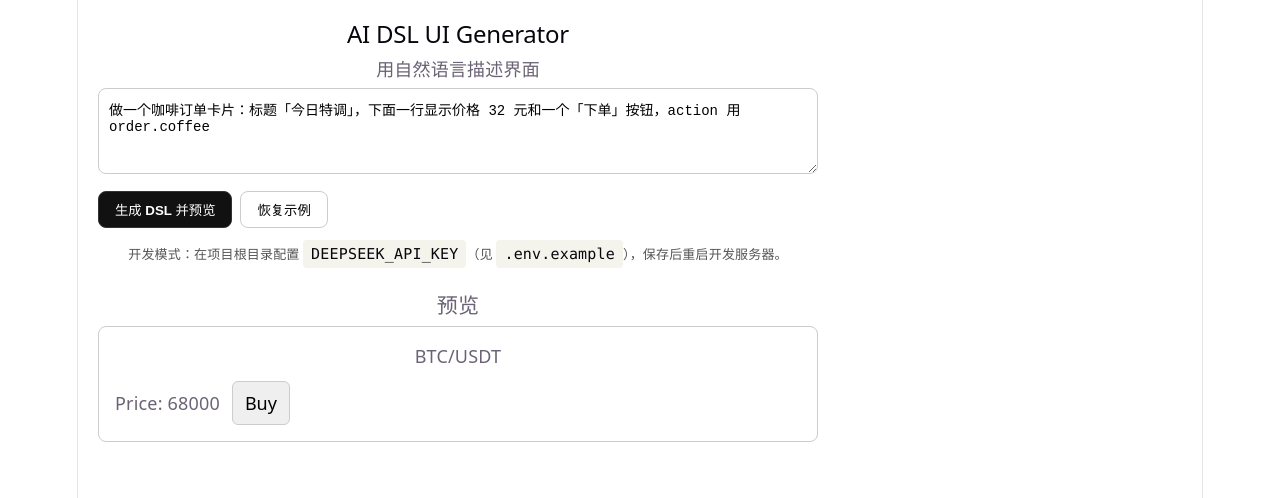
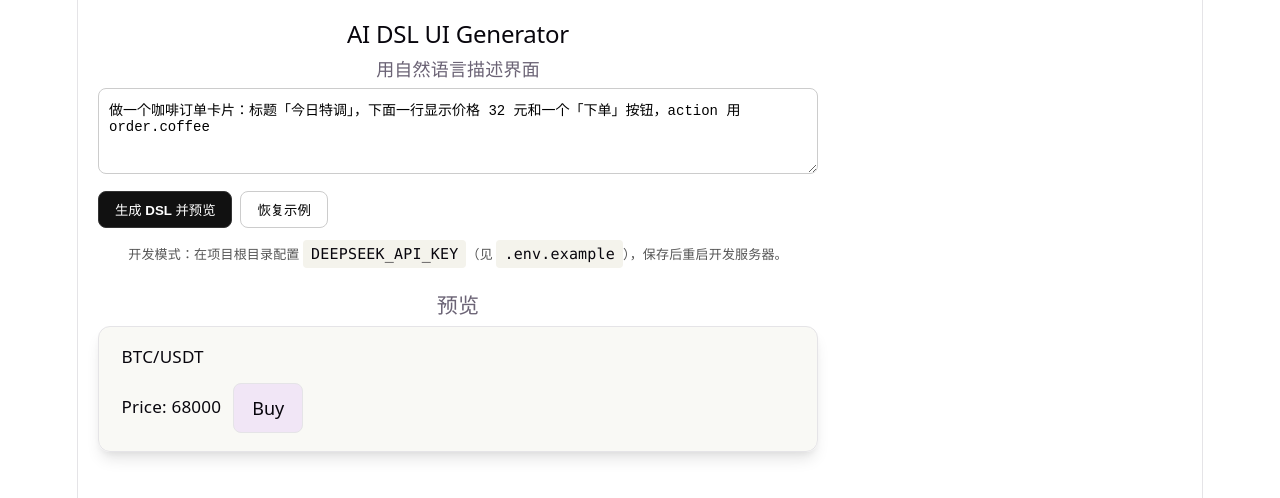
Before and after one commit to sakuraneo/AI-DSL-UI-Generator, a React (Vite) app: page / in a window 1280 px wide. Shown: the top 498 px of the page. Built offline with nearby package versions, Linux system fonts and the light colour scheme.

Commit message:
feat: 抽取Renderer文件的内联样式

```diff
--- a/src/App.tsx
+++ b/src/App.tsx
@@ -111,7 +111,11 @@ export default function App() {
       )}
 
       <h3 style={{ marginTop: 24, marginBottom: 8 }}>预览</h3>
-      <div style={{ marginTop: 8 }}>
+      <div
+        style={{ marginTop: 8, textAlign: "start" }}
+        role="region"
+        aria-label="DSL 预览"
+      >
         <Renderer node={dsl} />
       </div>
     </div>
--- a/src/components/Renderer.tsx
+++ b/src/components/Renderer.tsx
@@ -3,24 +3,24 @@ import type { DSLNode } from "../schema/types";
 export default function Renderer({ node }: { node: DSLNode }) {
   switch (node.type) {
     case "text":
-      return <p style={{ margin: 0 }}>{node.content}</p>;
+      return <p className="dsl-text">{node.content}</p>;
 
     case "button":
       return (
         <button
           type="button"
+          className="dsl-btn"
           onClick={() => {
             if (node.action) {
               console.log("DSL action:", node.action);
             }
           }}
-          style={{
-            padding: "8px 12px",
-            border: "1px solid #ccc",
-            borderRadius: 6,
-            cursor: "pointer",
-            font: "inherit",
-          }}
+          aria-label={
+            node.action
+              ? `${node.label}，操作 ${node.action}`
+              : undefined
+          }
+          title={node.action ? `action: ${node.action}` : undefined}
         >
           {node.label}
         </button>
@@ -28,30 +28,21 @@ export default function Renderer({ node }: { node: DSLNode }) {
 
     case "card":
       return (
-        <div
-          style={{
-            border: "1px solid #ccc",
-            borderRadius: 8,
-            padding: 16,
-            display: "flex",
-            flexDirection: "column",
-            gap: 12,
-          }}
-        >
+        <section className="dsl-card" aria-label="卡片内容">
           {node.children.map((child, index) => (
             <Renderer key={index} node={child} />
           ))}
-        </div>
+        </section>
       );
 
     case "container":
       return (
         <div
+          className="dsl-container"
           style={{
-            display: "flex",
             flexDirection: node.direction ?? "column",
             gap: node.gap ?? 8,
-            alignItems: node.direction === "row" ? "center" : undefined,
+            alignItems: node.direction === "row" ? "center" : "stretch",
             flexWrap: node.direction === "row" ? "wrap" : undefined,
           }}
         >
--- a/src/index.css
+++ b/src/index.css
@@ -109,3 +109,57 @@ code {
   padding: 4px 8px;
   background: var(--code-bg);
 }
+
+/* DSL 预览：与 :root 明暗色变量一致 */
+.dsl-text {
+  margin: 0;
+  color: var(--text-h);
+  line-height: 1.45;
+  font-size: 0.95rem;
+}
+
+.dsl-btn {
+  display: inline-flex;
+  align-items: center;
+  justify-content: center;
+  min-height: 2.75rem;
+  padding: 0.5rem 1rem;
+  border-radius: 8px;
+  border: 1px solid var(--border);
+  background: var(--accent-bg);
+  color: var(--text-h);
+  font: inherit;
+  cursor: pointer;
+  box-sizing: border-box;
+}
+
+.dsl-btn:hover {
+  border-color: var(--accent-border);
+}
+
+.dsl-btn:focus {
+  outline: none;
+}
+
+.dsl-btn:focus-visible {
+  outline: 2px solid var(--accent);
+  outline-offset: 2px;
+}
+
+.dsl-card {
+  box-sizing: border-box;
+  border: 1px solid var(--border);
+  border-radius: 12px;
+  padding: 1rem 1.25rem;
+  display: flex;
+  flex-direction: column;
+  gap: 0.75rem;
+  background: var(--social-bg);
+  box-shadow: var(--shadow);
+  text-align: start;
+}
+
+.dsl-container {
+  display: flex;
+  box-sizing: border-box;
+}
```
